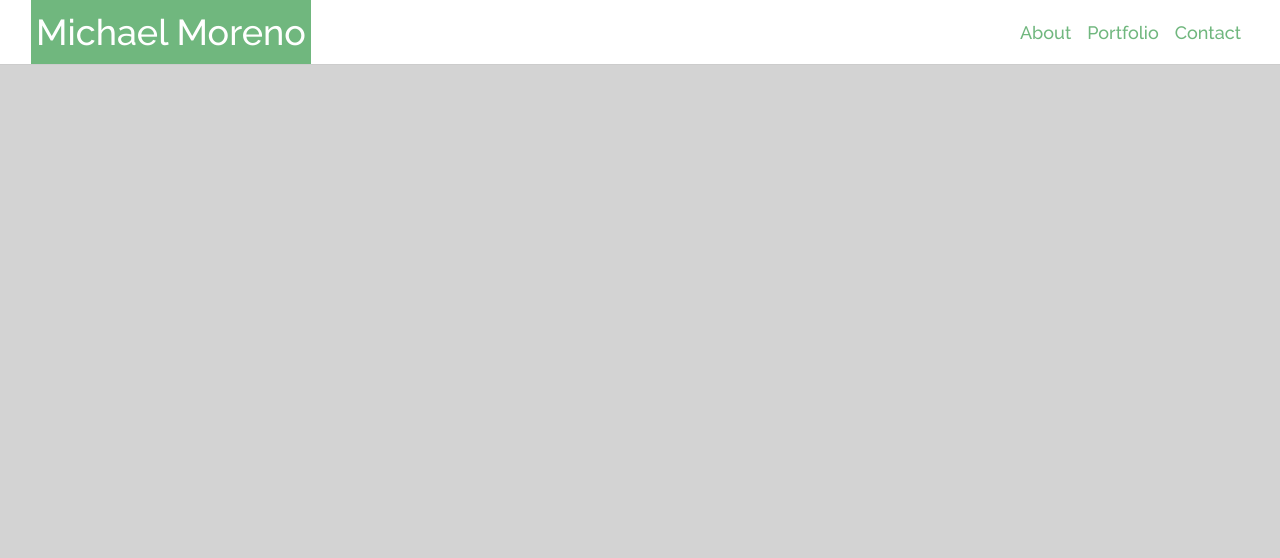
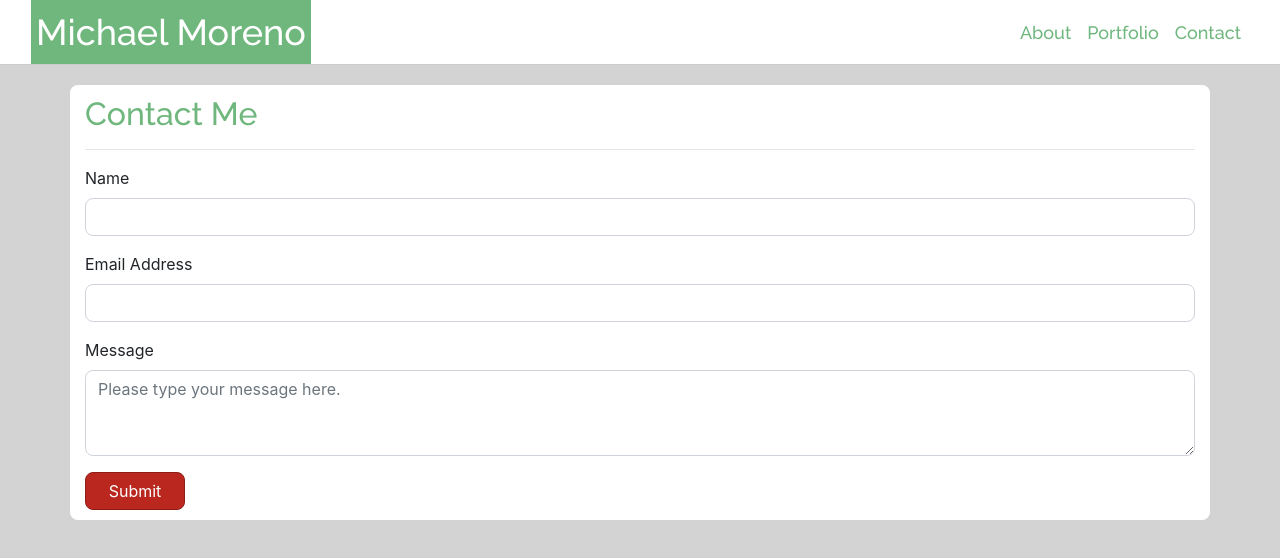
Before and after one commit to mgmoreno22/BootstrapPortfolio, a plain HTML site: page contact.html in a window 1280 px wide. Drawn offline with nearby package versions, Linux system fonts and the light colour scheme.

Commit message:
Adjust contact us form

```diff
--- a/Assets/css/style.css
+++ b/Assets/css/style.css
@@ -76,11 +76,25 @@ a.nav-link:hover {
 
 /* ---------------END OF NAVBAR CSS------------- */
 
-/* .projectThumb {
-    display: flex;
-    max-width: 300px;
-    height: auto;
-} */
+/* ---------------START OF CONTACT CSS------------- */
+
+#formName, #formEmail, #formMessage {
+    border-radius:.50rem!important
+}
+
+#formSubmit {
+    background-color: #b9271f;
+    border-color: #8f1d17;
+    margin-bottom: 10px;
+    width: 100px;
+    border-radius:.50rem!important
+}
+
+#formSubmit:hover {
+    background-color: #771813;
+}
+
+/* ---------------END OF CONTACT CSS------------- */
 
 .projectTitle {
     position: aboslute;
--- a/Assets/js/contact.js
+++ b/Assets/js/contact.js
@@ -0,0 +1,5 @@
+$(document).ready(() => {
+    $(document).on('click', '#formSubmit', ()=> {
+
+    })
+})
--- a/contact.html
+++ b/contact.html
@@ -35,7 +35,32 @@
     <!-- Main Content Section -->
     <main>
         <section class="container contentContainer">
+            <div class="row">
+                <div class="col-12">
+                    <h2 class="contentHeader">Contact Me</h2>
+                    <hr>
+                </div>
+            </div>
 
+            <div class="row">
+                <div class="col-12">
+                    <form>
+                        <div class="form-group">
+                            <label for="formName" required>Name</label>
+                            <input type="text" class="form-control" id="formName" />
+                        </div>
+                        <div class="form-group">
+                            <label for="formEmail" required>Email Address</label>
+                            <input type="email" class="form-control" id="formEmail" />
+                        </div>
+                        <div class="form-group">
+                            <label for="formMessage" required>Message</label>
+                            <textarea class="form-control" id="formMessage" placeholder="Please type your message here."rows="3"></textarea>
+                        </div>
+                        <button type="submit" class="btn btn-primary" id="formSubmit">Submit</button>
+                    </form>
+                </div>
+            </div>
         </section>
     </main>
 
@@ -44,6 +69,6 @@
     <script src="https://cdnjs.cloudflare.com/ajax/libs/popper.js/1.12.9/umd/popper.min.js" integrity="sha384-ApNbgh9B+Y1QKtv3Rn7W3mgPxhU9K/ScQsAP7hUibX39j7fakFPskvXusvfa0b4Q" crossorigin="anonymous"></script>
     <script src="https://maxcdn.bootstrapcdn.com/bootstrap/4.0.0/js/bootstrap.min.js" integrity="sha384-JZR6Spejh4U02d8jOt6vLEHfe/JQGiRRSQQxSfFWpi1MquVdAyjUar5+76PVCmYl" crossorigin="anonymous"></script>
     <!-- My Script -->
-    <script src="./assets/contact.js"></script>
+    <script src="./assets/js/contact.js"></script>
   </body>
 </html>
```
